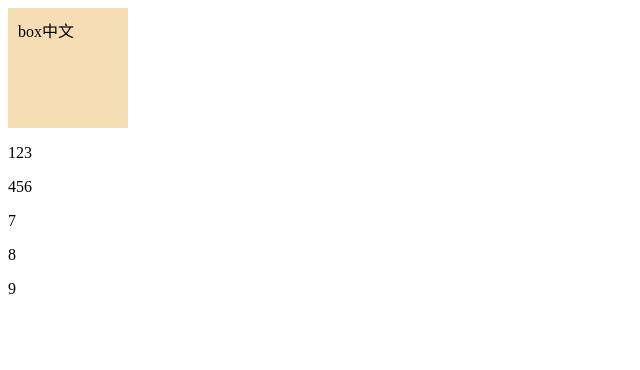
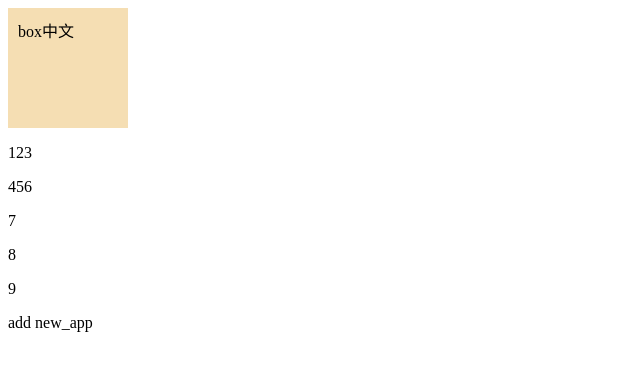
Before and after one commit to YuRong77/test, a plain HTML site: page index.html in a window 1280 px wide. Shown: the whole page, without its empty margins (0-640 px from the left). Drawn offline with Linux system fonts and the light colour scheme.

Commit message:
add new app text

```diff
--- a/index.html
+++ b/index.html
@@ -16,6 +16,7 @@
     <p>7</p>
     <p>8</p>
     <p>9</p>
+    <p>add new_app</p>
     <script src="./all.js"></script>
   </body>
 </html>
```
